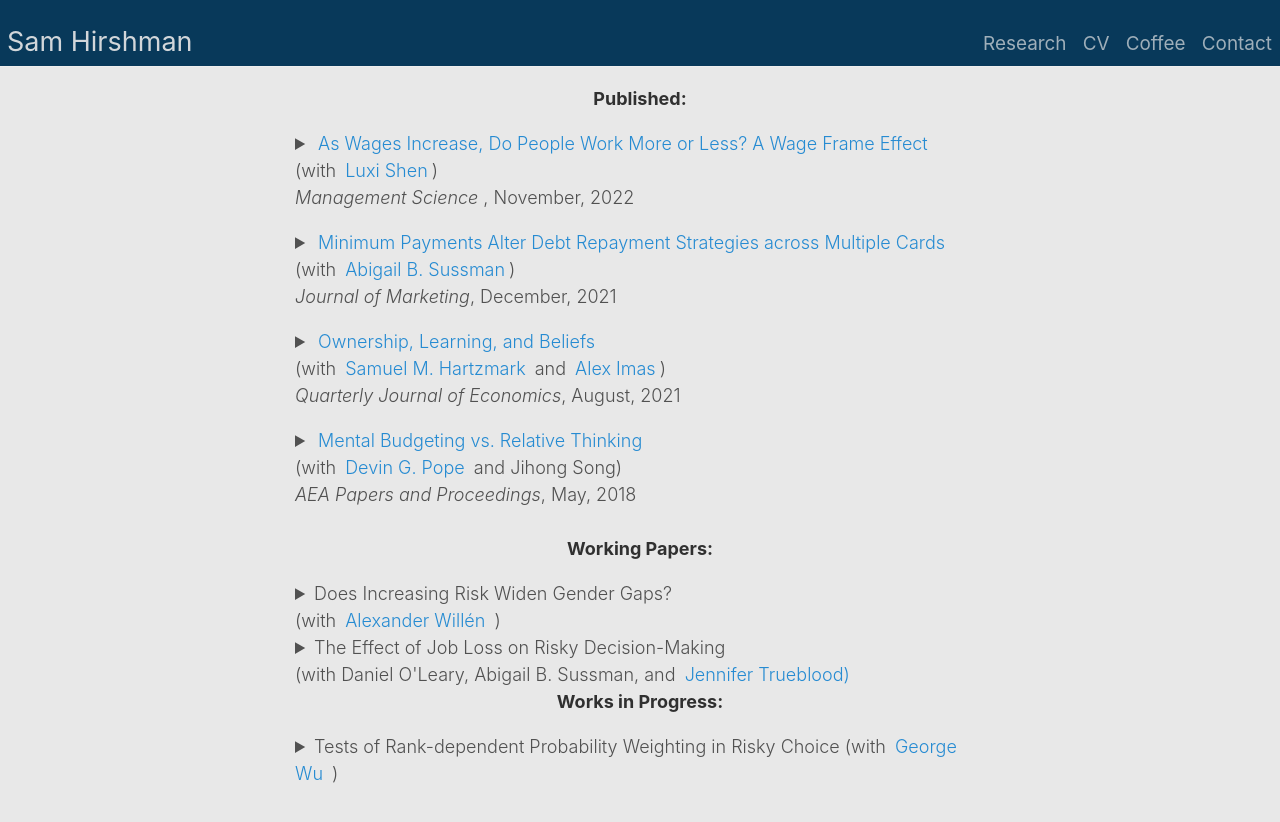
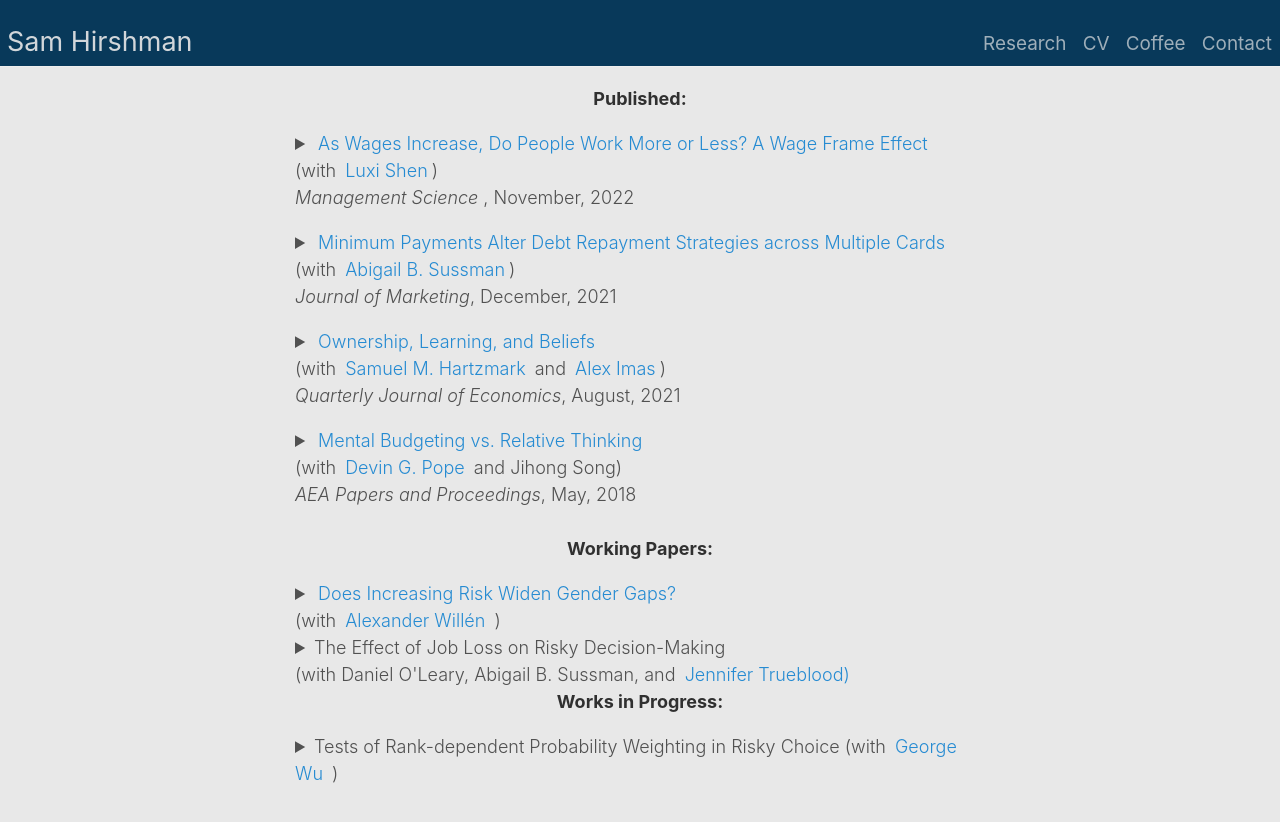
Before and after one commit to shirshma/shirshma.github.io, a Jekyll site: the page built from docs/research.md, in a window 1280 px wide. Shown: the top 822 px of the page. Built offline with Jekyll 4.4.1, drawn with Linux system fonts in a browser that asks for light colours; some of the changed text lies outside the part shown.

Commit message:
Update research.md

```diff
--- a/docs/research.md
+++ b/docs/research.md
@@ -39,9 +39,9 @@ US Households currently hold $770 billion in credit card debt, often managing re
 <p align="center"><strong>Working Papers:</strong></p>
 
 <details>
-<summary>Does Increasing Risk Widen Gender Gaps? <br>(with <a href="https://www.alexanderwillen.com/">Alexander Willén </a> ) </summary>
+<summary><a href="https://openaccess.nhh.no/nhh-xmlui/bitstream/handle/11250/3036158/DP%2020.pdf?sequence=1&isAllowed=y" target="_blank"> Does Increasing Risk Widen Gender Gaps?</a> <br>(with <a href="https://www.alexanderwillen.com/">Alexander Willén </a> ) </summary>
 <b>Abstract:</b>
-Using unique individual-level student data, we study the behavioral response to an exogenous change in the risk profile of a key educational choice -- the decision to request a regrade. We demonstrate how ostensibly gender-neutral policies can generate unintended gaps across men and women because they systematically differ in their perceptions of risk and risk tolerance. The educational choices we examine have consequential downstream implications for students and disproportionately benefit men because men are increasingly more willing to ask for regrades following the policy change. Our results advance our understanding of how gender differences identified in the lab manifest when men and women are making real world decisions.
+We examine the response to an exogenous change in the risk profile of an important educational choice -- requesting a regrade. We demonstrate how ostensibly gender-neutral policies can generate gaps across men and women because they differ in their perceptions of risk. Specifically, we show that an exogenous shift in the risk of requesting a regrade augmented the regrade request gap by nearly 100 percent. We show that this has consequential implications for students through its impact on their grade points. These findings reveal how gender differences identified in the lab manifest when men and women make real world decisions.
 
 </details>
 
```
